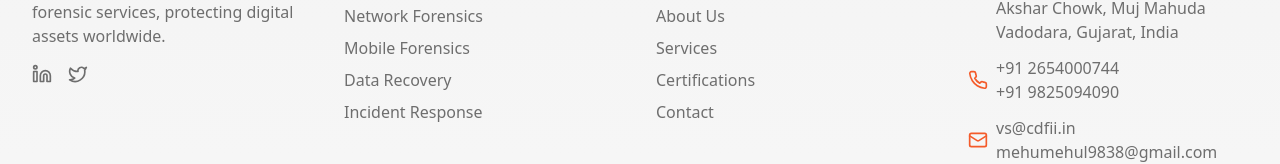
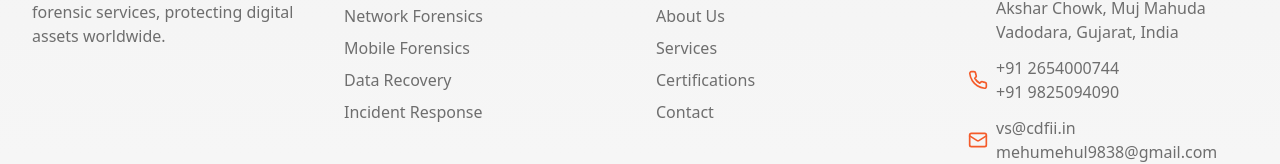
Before and after one commit to Mehul-rathva33/gcfi-forensic-modern, a React (Vite) app: page / in a window 1280 px wide. Shown: the part 6035-6199 px from the top of the page. Built offline with nearby package versions, Linux system fonts and the light colour scheme.

Commit message:
Remove social media icons from footer
Removed social media icons from the footer component.

```diff
--- a/src/components/Footer.tsx
+++ b/src/components/Footer.tsx
@@ -1,6 +1,6 @@
 
 import React from 'react';
-import { Phone, Mail, MapPin, Linkedin, Twitter } from 'lucide-react';
+import { Phone, Mail, MapPin } from 'lucide-react';
 
 const Footer = () => {
   return (
@@ -20,14 +20,6 @@ const Footer = () => {
             <p className="text-[#6E6E6E] mb-4">
               Leading provider of advanced cyber forensic services, protecting digital assets worldwide.
             </p>
-            <div className="flex space-x-4">
-              <a href="#" className="text-[#6E6E6E] hover:text-[#F45B2A] transition-colors">
-                <Linkedin className="h-5 w-5" />
-              </a>
-              <a href="#" className="text-[#6E6E6E] hover:text-[#F45B2A] transition-colors">
-                <Twitter className="h-5 w-5" />
-              </a>
-            </div>
           </div>
 
           {/* Services */}
```
